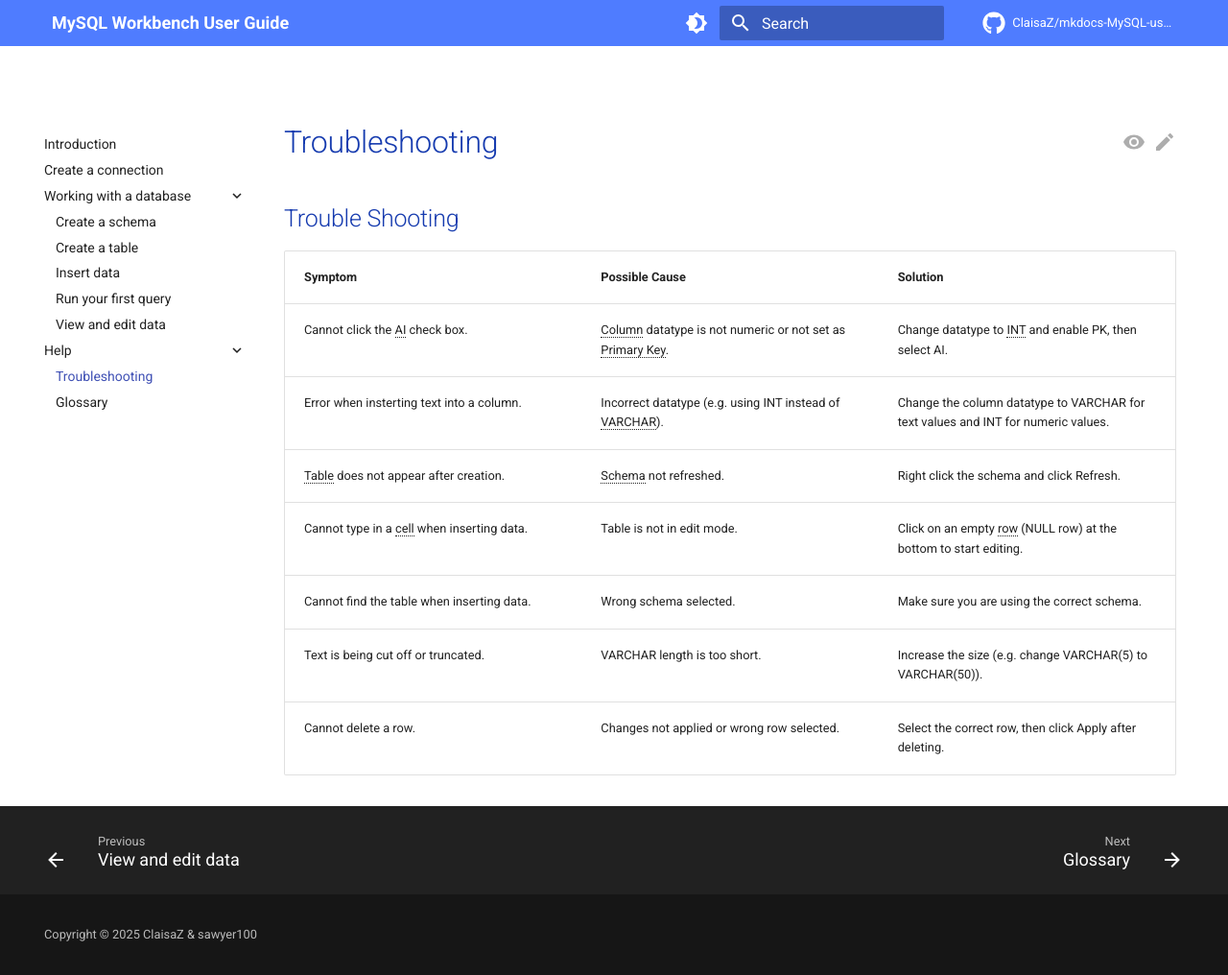
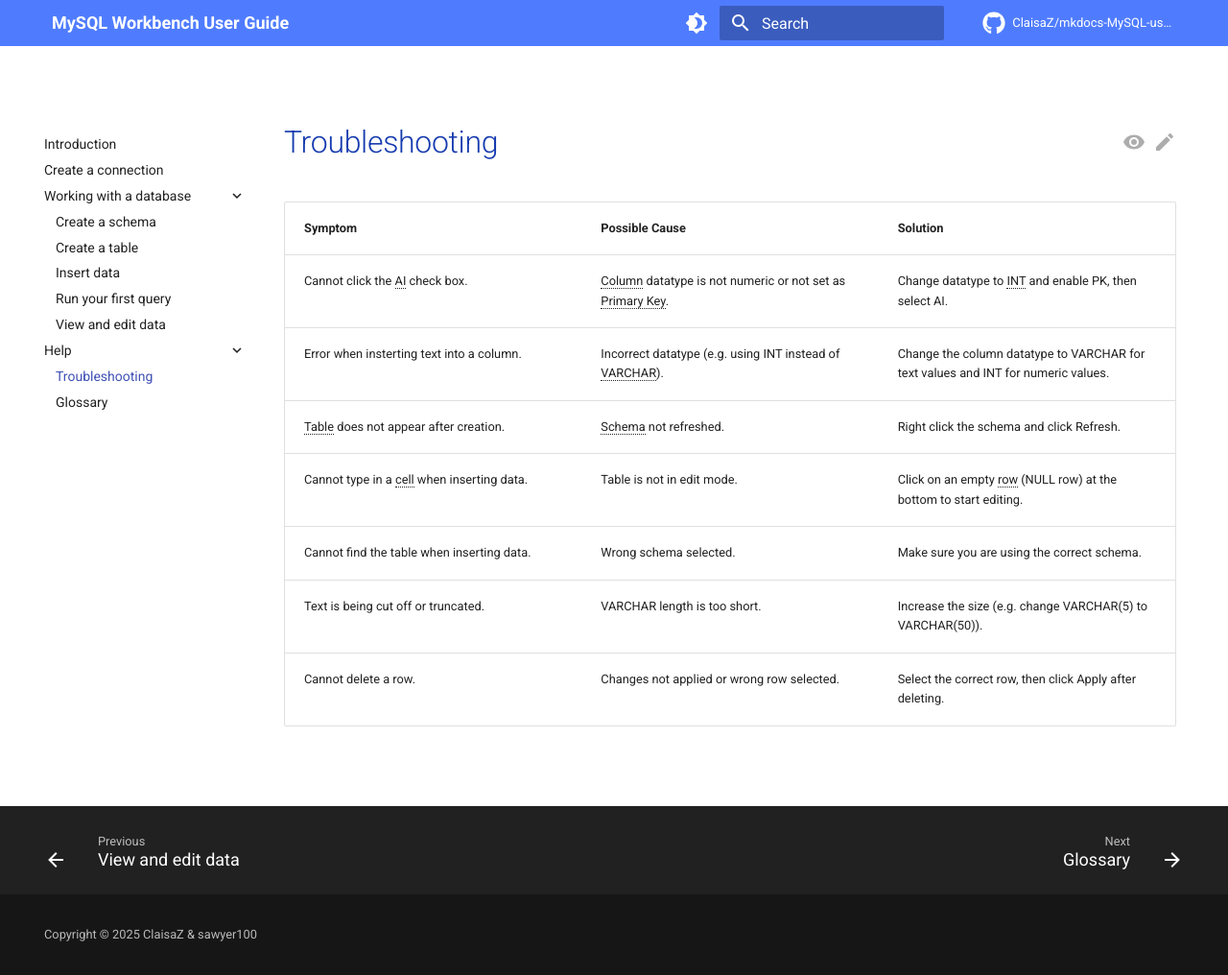
Before and after one commit to ClaisaZ/mkdocs-MySQL-user-guide, an MkDocs documentation site: the page built from docs/troubleshooting.md, in a window 1280 px wide and 1016 px high. Shown: the whole window at 96% size. Built offline with MkDocs 1.6.1 and Material for MkDocs 9.7.7, drawn with Linux system fonts in a browser that asks for light colours; comment, search, counter and statistics services are not loaded.

Commit message:
fix double troubleshooting header

```diff
--- a/docs/troubleshooting.md
+++ b/docs/troubleshooting.md
@@ -1,5 +1,3 @@
-## Trouble Shooting
-
 <div class="troubleshooting-conventions-only">
   <table>
     <thead>
```
